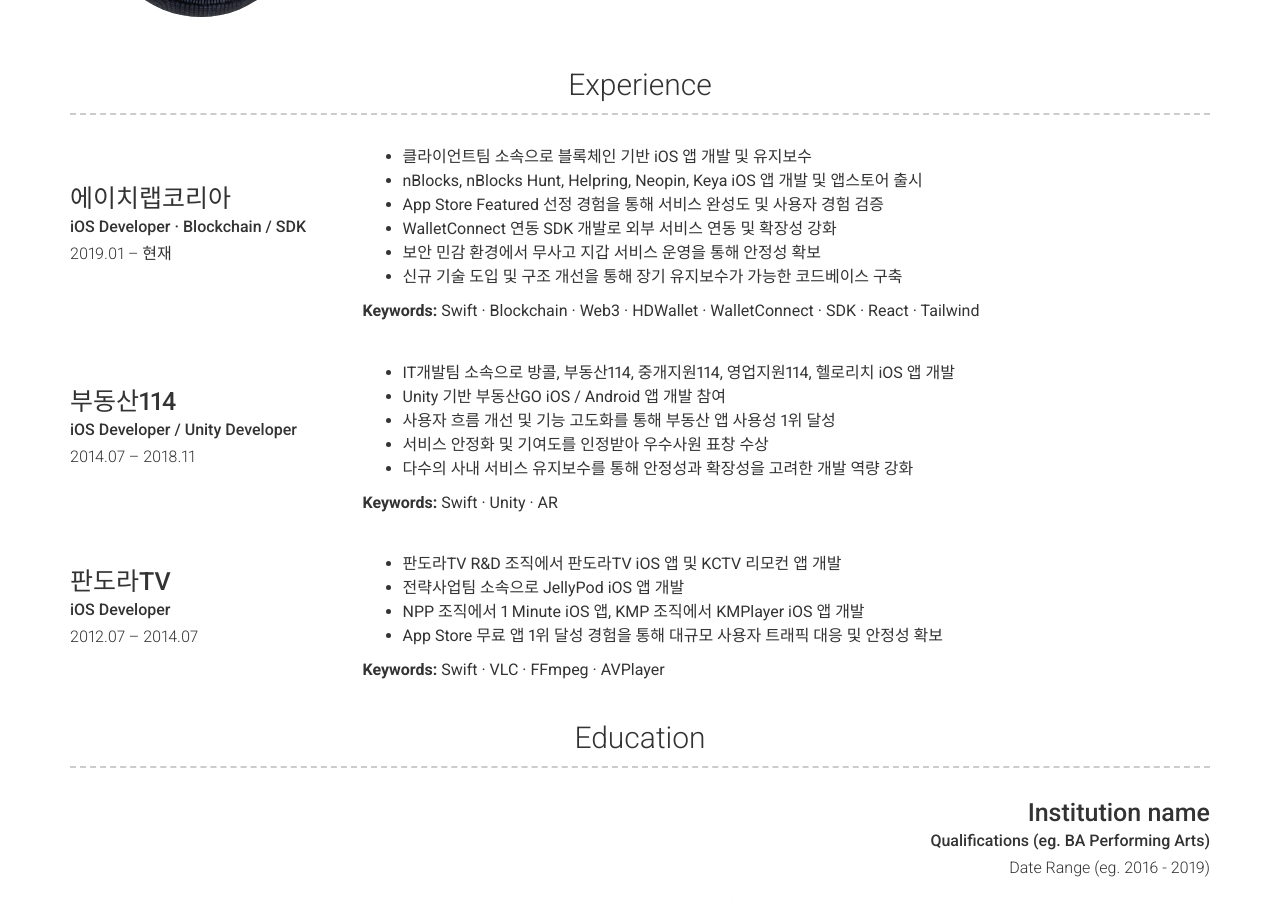
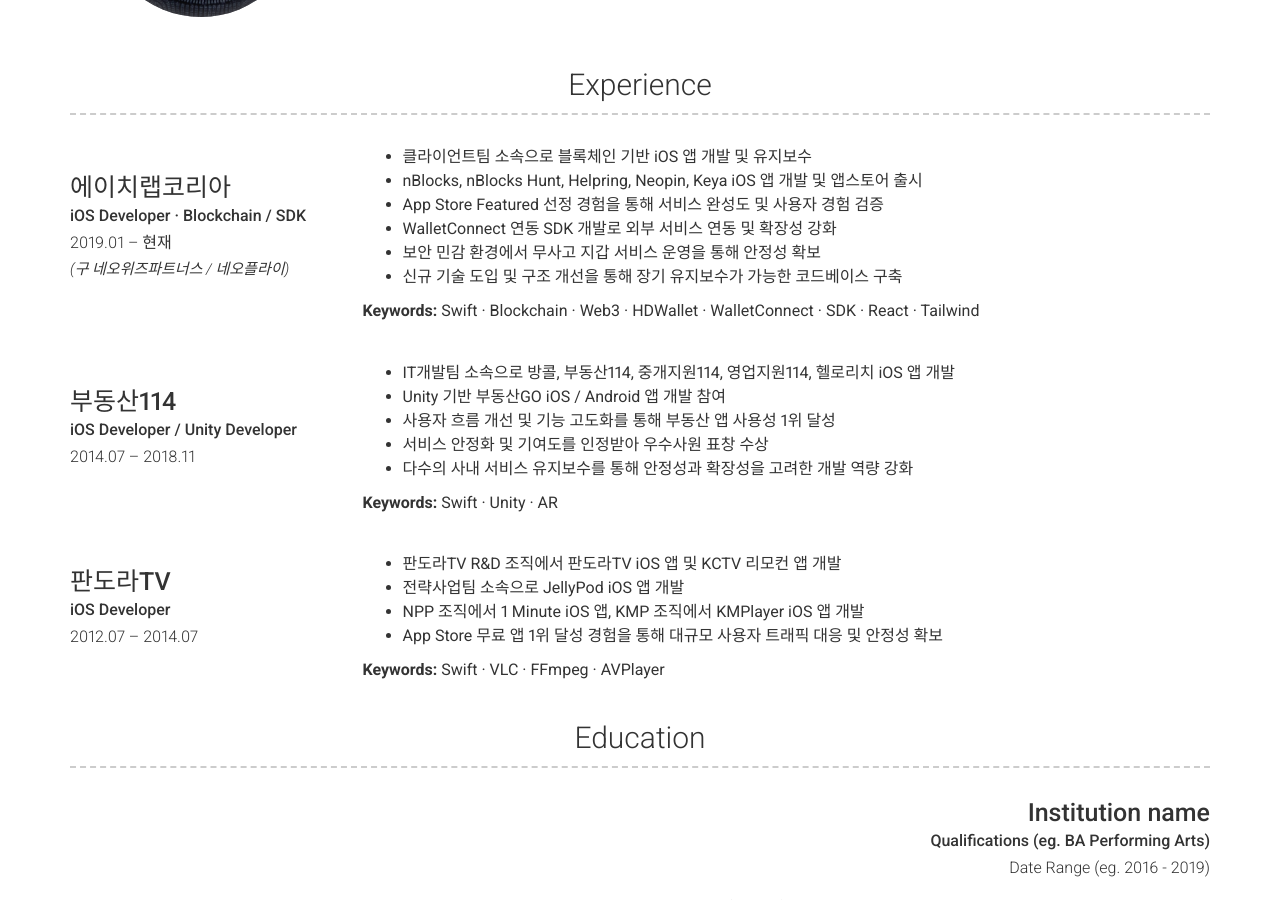
Before and after one commit to toypresent81/toypresent81.github.io, a Jekyll site: the page built from index.md, in a window 1280 px wide and 900 px high, scrolled down 485 px. Built offline with Jekyll 4.4.1, drawn with Linux system fonts in a browser that asks for light colours; nearby versions of some CDN libraries; part of the change alters nothing that is shown.

Commit message:
Update _config.yml

```diff
--- a/_config.yml
+++ b/_config.yml
@@ -51,7 +51,7 @@ content:
     content:
       - layout: left
         title: 에이치랩코리아
-        link_text: (구 네오위즈파트너스 / 네오플라이)
+        link: (구 네오위즈파트너스 / 네오플라이)
         sub_title: iOS Developer · Blockchain / SDK
         caption: 2019.01 – 현재
         description: |
```
